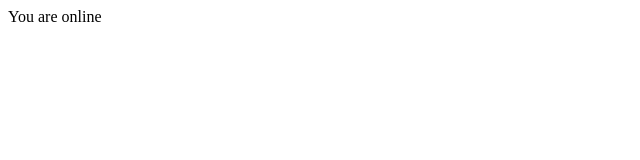
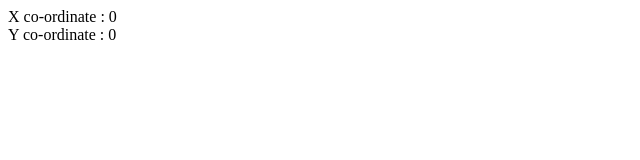
Before and after one commit to pc-hover/100XDev-Cohort-2, a React (Vite) app in the folder CustomHooks/CustomHook/: page / in a window 1280 px wide. Shown: the top 160 px of the page, without its empty margins (0-640 px from the left). Built offline with nearby package versions, Linux system fonts and the light colour scheme; no server answers.

Commit message:
useMousePointer Custom Hook

```diff
--- a/CustomHooks/CustomHook/src/App.jsx
+++ b/CustomHooks/CustomHook/src/App.jsx
@@ -36,7 +36,7 @@ function useTodos(n) {
     loading: loading
   };
 }
-//custom  hook for checking online status
+//Custom Hook for Online status
 function useIsOnline() {
 
   const [isOnline, setIsOnline] = useState(window.navigator.onLine);
@@ -54,26 +54,37 @@ function useIsOnline() {
 
   return isOnline;
 }
+//Custom Hook for Mouse Pointer
+function useMousePointer() {
+  const [coordinates, setCoordinates] = useState({ x: 0, y: 0 });
+
+  function handleMouseMove(e) {
+    setCoordinates({ x: e.clientX, y: e.clientY });
+  }
+  useEffect(() => {
+
+    window.addEventListener('mousemove', handleMouseMove);
+
+    return () => {
+      window.removeEventListener('mousemove', handleMouseMove);
+    }
+
+  }, [])
+
+  return coordinates;
+}
 
 function App() {
 
-  const { todos, loading } = useTodos(5);
-  const isOnline = useIsOnline();
-  if (isOnline) {
-    return "You are online"
-  }
-  else {
-    return "You are offline"
-  }
-  if (loading) {
-    return <div>
-      Loading...
-    </div>
-  }
+
+  const coordinates = useMousePointer();
 
   return (
     <>
-      {todos.map(todo => <Track todo={todo} />)}
+      <div>
+        X co-ordinate : {coordinates.x} <br />
+        Y co-ordinate : {coordinates.y}
+      </div >
 
     </>
   )
```
